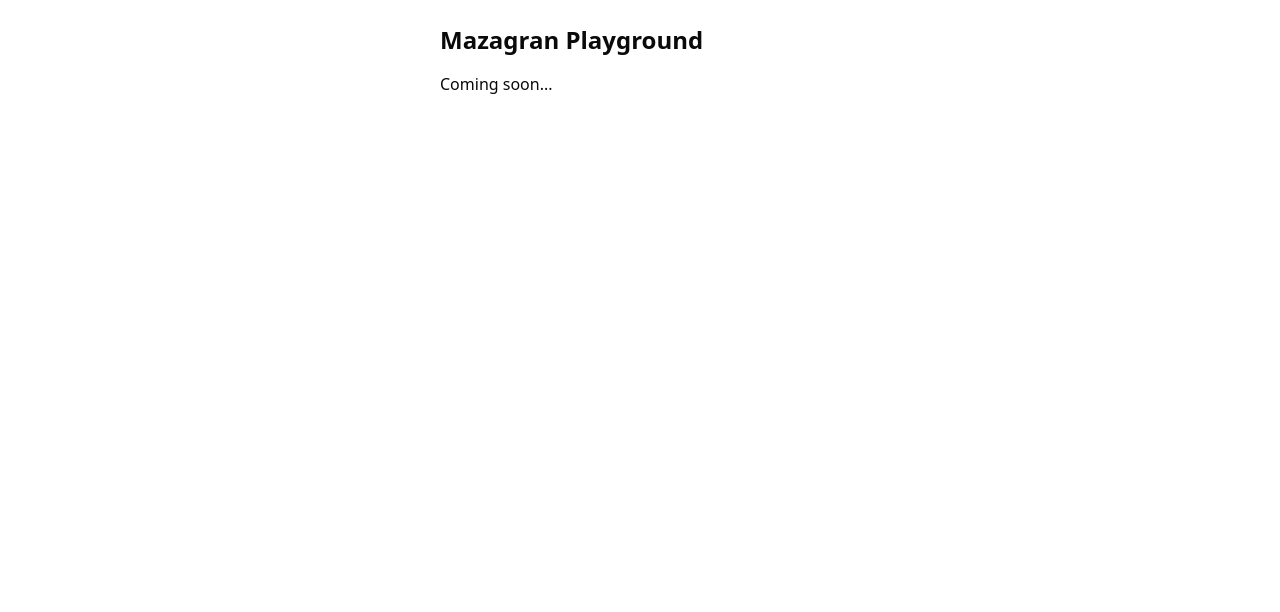
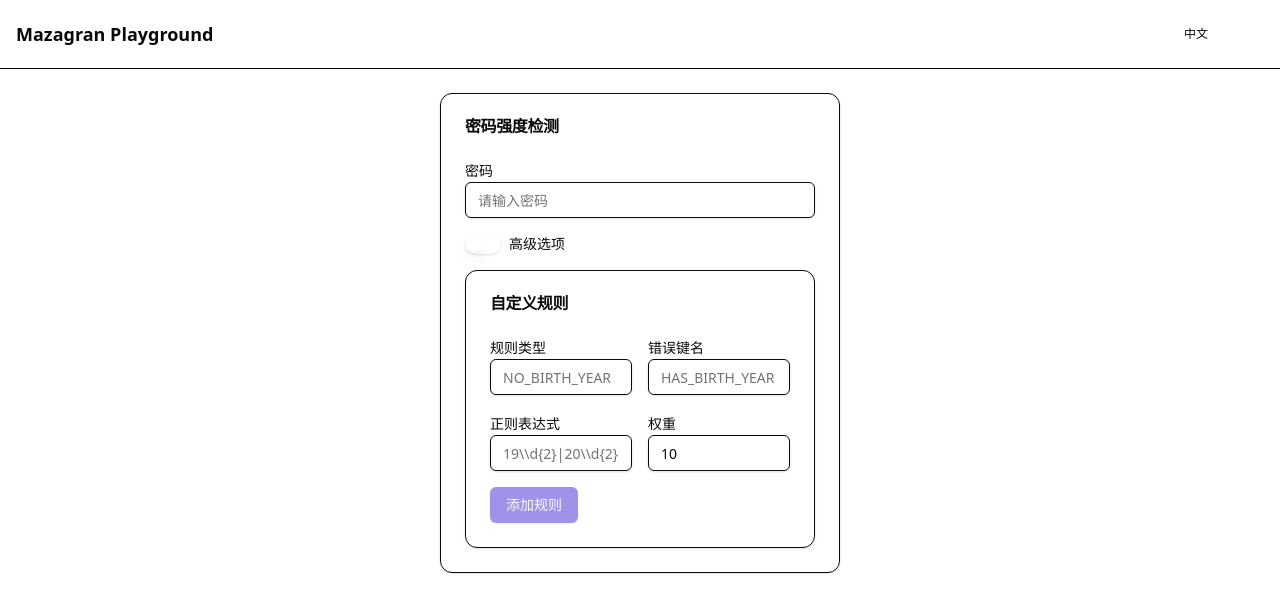
Before and after one commit to ice-drip/mazagran, a React (Vite) app in the folder packages/playground/: page / in a window 1280 px wide. Shown: the top 612 px of the page. Built offline with nearby package versions, Linux system fonts and the light colour scheme.

Commit message:
feat: integrate all components into main app

```diff
--- a/packages/playground/src/App.tsx
+++ b/packages/playground/src/App.tsx
@@ -1,9 +1,35 @@
+import { Card, CardHeader, CardTitle, CardContent } from "@/components/ui/card";
+import { PasswordInput } from "@/components/PasswordInput";
+import { StrengthMeter } from "@/components/StrengthMeter";
+import { RuleList } from "@/components/RuleList";
+import { AdvancedOptions } from "@/components/AdvancedOptions";
+import { CustomRuleForm } from "@/components/CustomRuleForm";
+import { LocaleSwitch } from "@/components/LocaleSwitch";
+import { ThemeSwitch } from "@/components/ThemeSwitch";
+
 export default function App() {
   return (
     <div className="min-h-screen bg-background text-foreground">
+      <header className="flex justify-between items-center p-4 border-b">
+        <h1 className="text-lg font-semibold">Mazagran Playground</h1>
+        <div className="flex items-center space-x-2">
+          <LocaleSwitch />
+          <ThemeSwitch />
+        </div>
+      </header>
       <main className="max-w-md mx-auto p-6">
-        <h1 className="text-2xl font-bold mb-4">Mazagran Playground</h1>
-        <p>Coming soon...</p>
+        <Card>
+          <CardHeader>
+            <CardTitle>密码强度检测</CardTitle>
+          </CardHeader>
+          <CardContent>
+            <PasswordInput />
+            <StrengthMeter />
+            <RuleList />
+            <AdvancedOptions />
+            <CustomRuleForm />
+          </CardContent>
+        </Card>
       </main>
     </div>
   );
```
